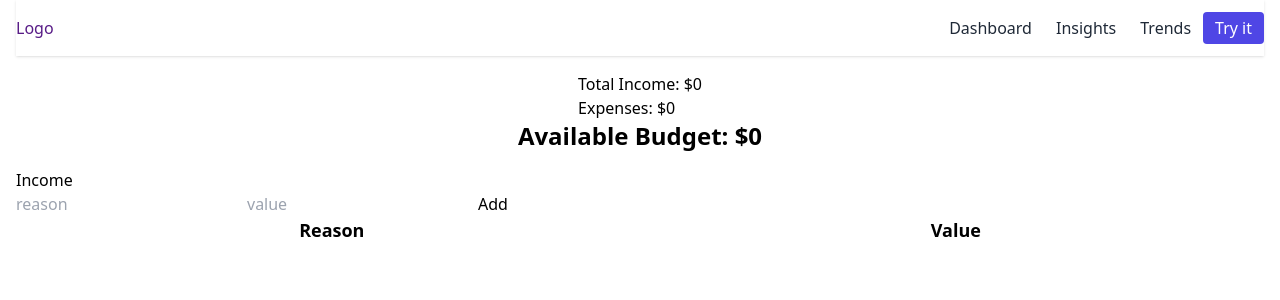
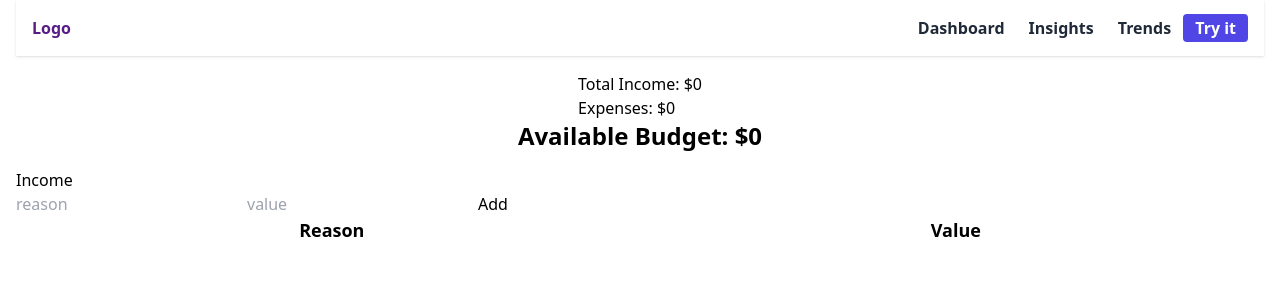
Before and after one commit to suraffy/budget-app, a React (Create React App) app: page / in a window 1280 px wide. Shown: the top 300 px of the page. Built offline with nearby package versions, Linux system fonts and the light colour scheme.

Commit message:
Fix Shadow and Container Issue

```diff
--- a/src/components/common/Navbar.jsx
+++ b/src/components/common/Navbar.jsx
@@ -1,6 +1,7 @@
 const Navbar = () => {
   return (
-    <nav className="shadow h-14 flex justify-between">
+    <header className="shadow">
+      <nav className="container h-14 flex justify-between leading-3 font-semibold">
         <a href="" className="text-purple-900 flex items-center">
           Logo
         </a>
@@ -36,7 +37,7 @@ const Navbar = () => {
           <div className="flex items-center">
             <a
               href=""
-            className="bg-indigo-600 text-white py-1 px-3 transition-colors  hover:bg-indigo-700 rounded  ring-offset-1 focus:ring-1 focus:ring-indigo-700"
+              className="bg-indigo-600 text-white py-2 px-3 transition-colors  hover:bg-indigo-700 rounded  ring-offset-1 focus:ring-1 focus:ring-indigo-700"
             >
               Try it
             </a>
@@ -62,6 +63,7 @@ const Navbar = () => {
           </div>
         </div>
       </nav>
+    </header>
   );
 };
 
```
Lines whose indentation alone changed are shown as unchanged.
